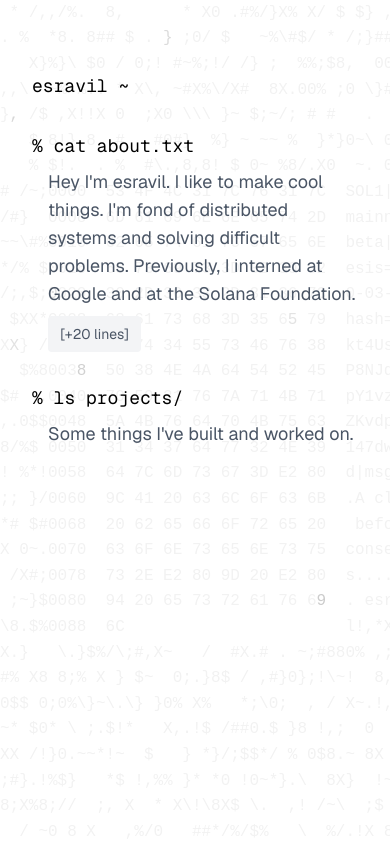
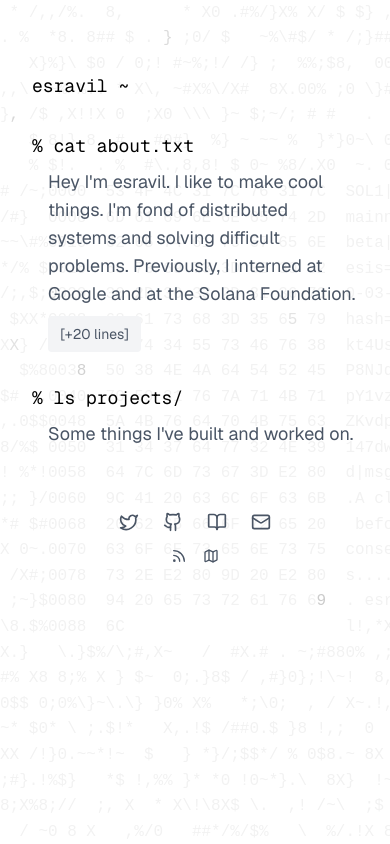
Before and after one commit to esravil/esravil_site, a Next.js app: page / in a window 390 px wide. Built offline with nearby package versions, Linux system fonts and the light colour scheme; no server answers.

Commit message:
made styling consistent across all pgs

```diff
--- a/src/app/about/page.tsx
+++ b/src/app/about/page.tsx
@@ -2,8 +2,8 @@ import Link from 'next/link';
 
 export default function About() {
   return (
-    <div className="min-h-screen px-8 sm:px-12 py-16 bg-white text-black">
-      <div className="w-full max-w-2xl md:ml-16 lg:ml-24 xl:ml-32">
+    <div className="min-h-screen px-8 sm:px-12 py-2 bg-white text-black">
+      <div className="w-full max-w-2xl pt-16 md:ml-16 lg:ml-24 xl:ml-32">
         <section className="space-y-8">
           <div>
             <Link href="/" className="text-lg font-mono hover:text-gray-600 transition-colors">
--- a/src/app/blog/[slug]/page.tsx
+++ b/src/app/blog/[slug]/page.tsx
@@ -89,8 +89,8 @@ export default async function BlogPost({ params }: BlogPostProps) {
   }
 
   return (
-    <div className="min-h-screen px-8 sm:px-12 py-16 bg-white text-black">
-      <div className="w-full max-w-2xl md:ml-16 lg:ml-24 xl:ml-32">
+    <div className="min-h-screen px-8 sm:px-12 py-2 bg-white text-black">
+      <div className="w-full max-w-2xl pt-16 md:ml-16 lg:ml-24 xl:ml-32">
         <div className="mb-8">
           <div className="mb-8">
             <Link href="/" className="text-lg font-mono hover:text-gray-600 transition-colors">
@@ -100,14 +100,6 @@ export default async function BlogPost({ params }: BlogPostProps) {
               /blog/{slug}
             </div>
           </div>
-
-          <Link
-            href="/blog"
-            className="inline-flex items-center text-sm text-gray-600 hover:text-black transition-colors mb-8"
-          >
-            <ArrowLeft className="w-4 h-4 mr-2" />
-            Back to Blog
-          </Link>
 
           <article>
             <header className="mb-8">
@@ -153,6 +145,16 @@ export default async function BlogPost({ params }: BlogPostProps) {
               <MDXRemote source={post.content} />
             </div>
           </article>
+
+          <div className="mt-8">
+            <Link
+              href="/blog"
+              className="inline-flex items-center gap-2 px-3 py-2 bg-gray-100 hover:bg-gray-200 text-gray-600 hover:text-black rounded text-sm transition-colors no-underline"
+            >
+              <ArrowLeft className="w-4 h-4" />
+              Back to Blog
+            </Link>
+          </div>
         </div>
       </div>
     </div>
--- a/src/app/blog/page.tsx
+++ b/src/app/blog/page.tsx
@@ -42,8 +42,8 @@ export default async function BlogPage() {
   const posts = await getBlogPosts();
 
   return (
-    <div className="min-h-screen px-8 sm:px-12 py-16 bg-white text-black">
-      <div className="w-full max-w-2xl md:ml-16 lg:ml-24 xl:ml-32">
+    <div className="min-h-screen px-8 sm:px-12 py-2 bg-white text-black">
+      <div className="w-full max-w-2xl pt-16 md:ml-16 lg:ml-24 xl:ml-32">
         <section className="space-y-8">
           <div>
             <Link href="/" className="text-lg font-mono hover:text-gray-600 transition-colors">
--- a/src/app/home-client.tsx
+++ b/src/app/home-client.tsx
@@ -59,50 +59,59 @@ export function HomeClient({ additionalLines }: HomeClientProps) {
             </div>
           </div>
 
-          {/* Shameless plugs section */}
-          {/* <div className="mt-8 px-8 sm:px-12 pointer-events-none">
-            <p className="text-lg font-mono w-fit pointer-events-auto">% ls shameless_plugs/</p>
-            <div className="ml-4 mt-2 flex flex-col gap-1 w-fit pointer-events-none">
+
+          {/* Mobile social links - minimal centered at bottom */}
+          <div className="mt-16 lg:hidden pointer-events-none">
+            {/* Social links row */}
+            <div className="flex items-center justify-center gap-6 w-fit mx-auto pointer-events-none">
               <Link
                 href="https://twitter.com/esravil"
-                className="text-gray-600 transition-colors w-fit pointer-events-auto"
+                className="text-gray-600 hover:text-black transition-colors pointer-events-auto"
                 target="_blank"
                 rel="noopener noreferrer"
                 title="Twitter"
               >
-                <span className="hover:text-white hover:bg-black underline flex items-center gap-2 w-fit">
-                  <Twitter className="h-4 w-4" />
-                  twitter
-                </span>
+                <Twitter className="h-5 w-5" />
               </Link>
               <Link
                 href="https://github.com/esravil"
-                className="text-gray-600 transition-colors w-fit pointer-events-auto"
+                className="text-gray-600 hover:text-black transition-colors pointer-events-auto"
                 target="_blank"
                 rel="noopener noreferrer"
                 title="GitHub"
               >
-                <span className="hover:text-white hover:bg-black underline flex items-center gap-2 w-fit">
-                  <Github className="h-4 w-4" />
-                  github
-                </span>
+                <Github className="h-5 w-5" />
               </Link>
               <Link
                 href="/blog"
-                className="text-gray-600 transition-colors w-fit pointer-events-auto"
+                className="text-gray-600 hover:text-black transition-colors pointer-events-auto"
                 title="Blog"
               >
-                <span className="hover:text-white hover:bg-black underline flex items-center gap-2 w-fit">
-                  <BookOpen className="h-4 w-4" />
-                  blog
-                </span>
+                <BookOpen className="h-5 w-5" />
               </Link>
-              <span className="text-gray-600 pointer-events-auto flex items-center gap-2" title="Email">
-                <Mail className="h-4 w-4" />
-                esravil99 [at] gmail [dot] com
+              <span className="text-gray-600 pointer-events-auto" title="Email">
+                <Mail className="h-5 w-5" />
               </span>
             </div>
-          </div> */}
+
+            {/* RSS and Sitemap row */}
+            <div className="flex items-center justify-center gap-4 mt-4 w-fit mx-auto pointer-events-none">
+              <Link
+                href="/feed.xml"
+                className="text-gray-600 hover:text-black transition-colors pointer-events-auto"
+                title="RSS Feed"
+              >
+                <Rss className="h-4 w-4" />
+              </Link>
+              <Link
+                href="/sitemap.xml"
+                className="text-gray-600 hover:text-black transition-colors pointer-events-auto"
+                title="Sitemap"
+              >
+                <Map className="h-4 w-4" />
+              </Link>
+            </div>
+          </div>
 
           {/* Links with minimal spacing - aligned with content */}
           {/* <div className="flex items-center gap-4 mt-8 ml-4 px-8 sm:px-12 w-fit pointer-events-none">
```
